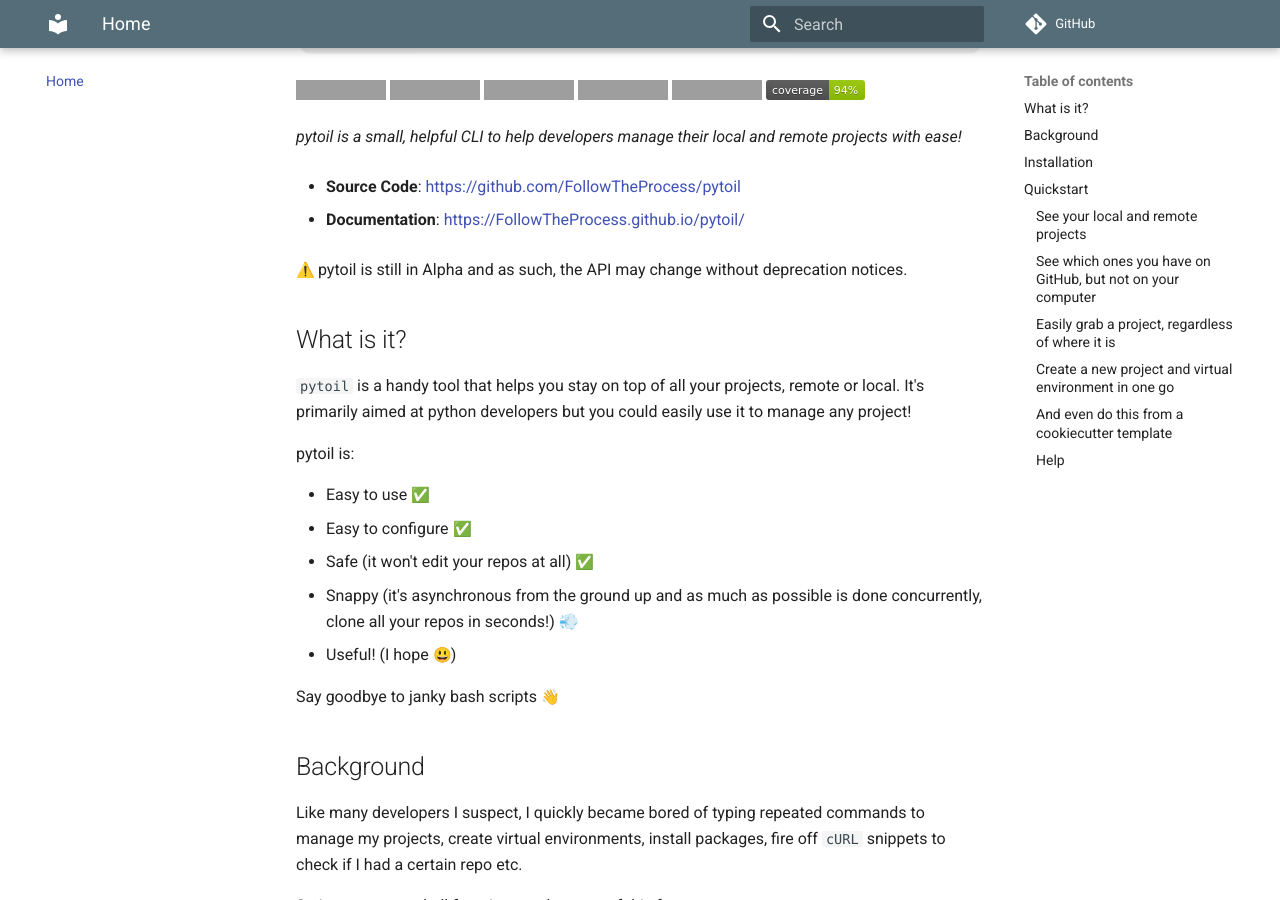
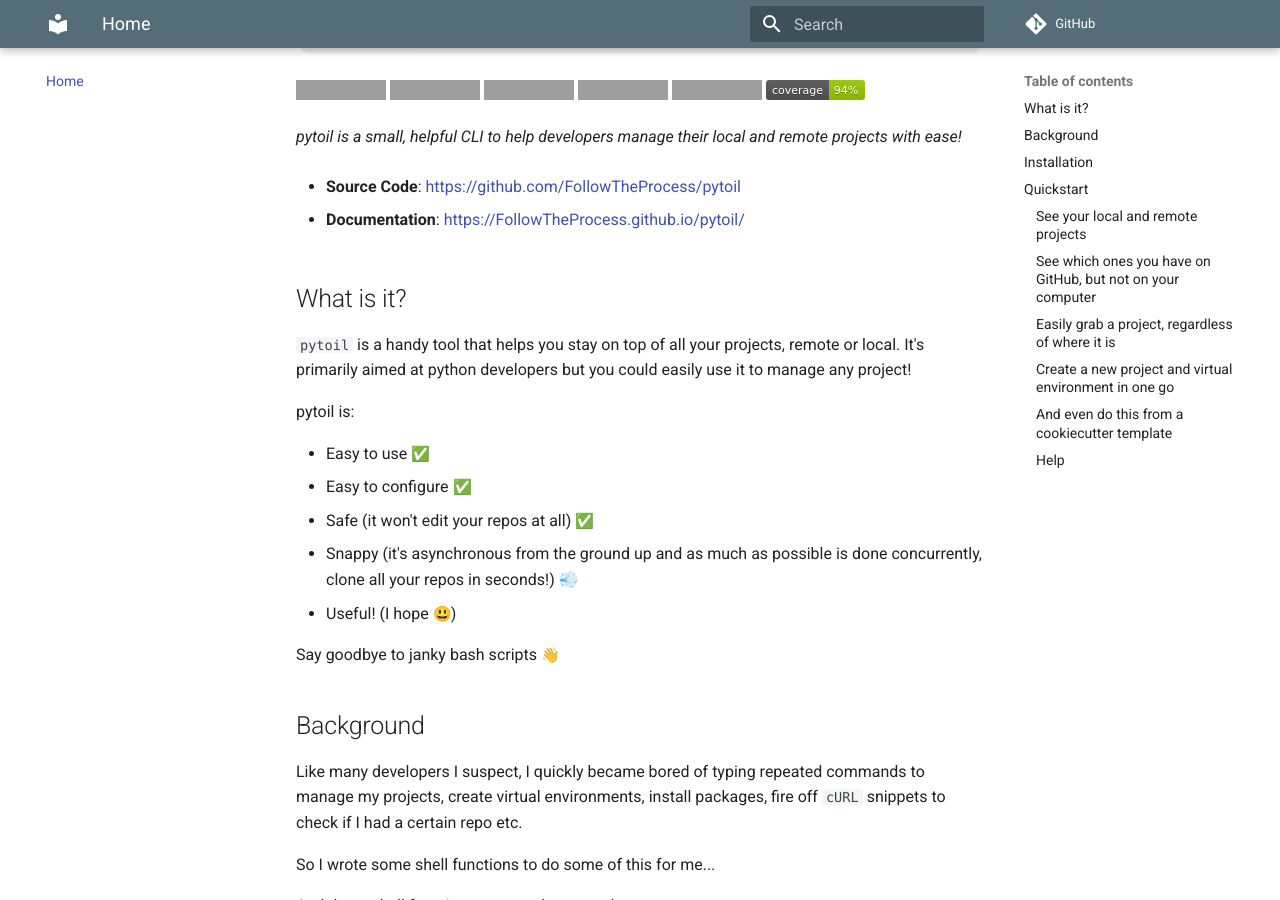
Before and after one commit to FollowTheProcess/pytoil, an MkDocs documentation site: the page built from docs/index.md, in a window 1280 px wide and 900 px high, scrolled down 628 px. Built offline with MkDocs 1.6.1 and Material for MkDocs 9.7.7, drawn with Linux system fonts in a browser that asks for light colours; emoji names are drawn with the system emoji font; some web fonts are replaced; comment, search, counter and statistics services are not loaded; some of the changed text lies outside the part shown; grey boxes are pictures that could not be loaded.

Commit message:
Take alpha warning off README.md

```diff
--- a/docs/index.md
+++ b/docs/index.md
@@ -12,8 +12,6 @@
 * **Source Code**: [https://github.com/FollowTheProcess/pytoil](https://github.com/FollowTheProcess/pytoil)
 
 * **Documentation**: [https://FollowTheProcess.github.io/pytoil/](https://FollowTheProcess.github.io/pytoil/)
-
-:warning: pytoil is still in Alpha and as such, the API may change without deprecation notices.
 
 ## What is it?
 
```
Also changed, not shown: README.md (+0 -2 lines).
